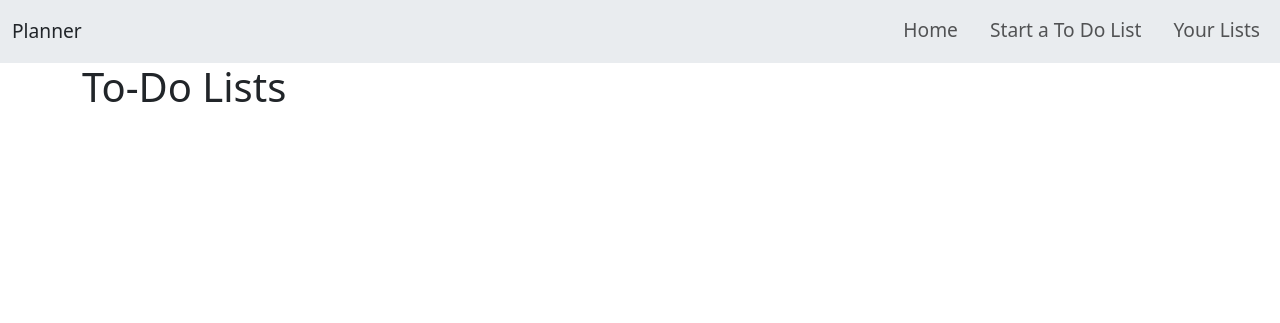
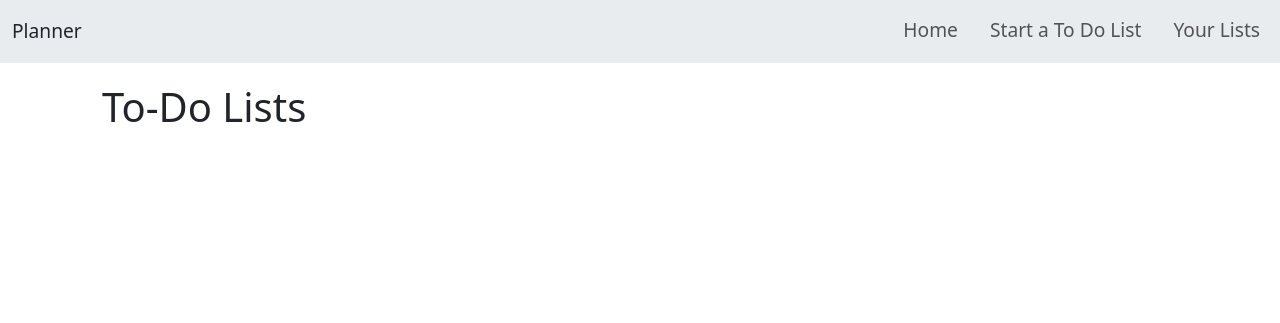
Before and after one commit to egwilborn/planner, a Django app: page /lists/ in a window 1280 px wide. Shown: the top 323 px of the page. Run offline with Django 4.2, Linux system fonts and the light colour scheme; data that the repository does not hold is empty.

Commit message:
adds margin around todo list page title

```diff
--- a/main_app/templates/main_app/list_list.html
+++ b/main_app/templates/main_app/list_list.html
@@ -1,5 +1,5 @@
 {% extends 'base.html' %} {% block content %}
-<h1>To-Do Lists</h1>
+<h1 style="margin: 20px 20px 20px 20px">To-Do Lists</h1>
 <ul class="list-group list-group-flush">
   {% for list in list_list%}
   <li class="list-group-item w-50">
```
